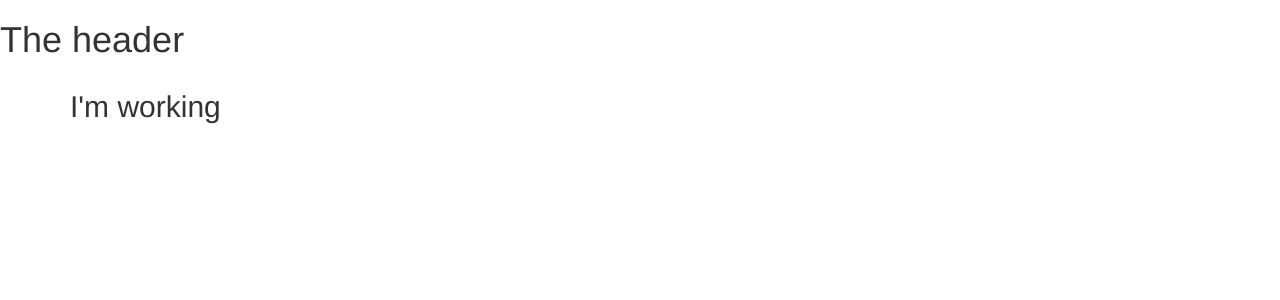
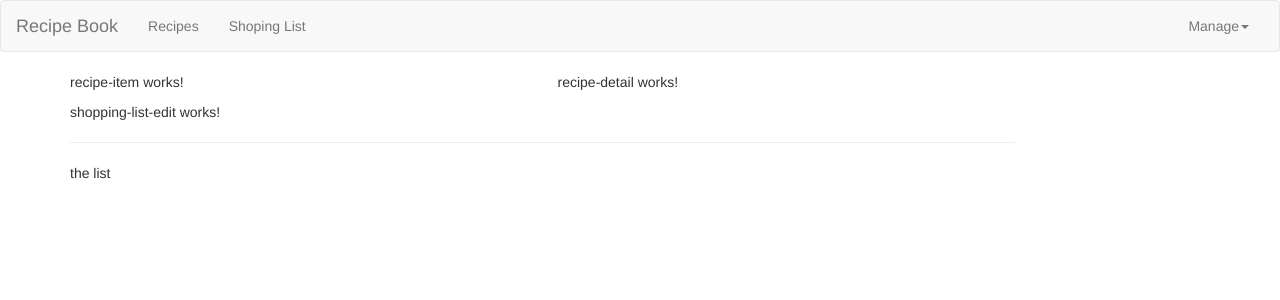
Before and after one commit to Fox200518/course-project, an Angular app: page / in a window 1280 px wide. Shown: the top 300 px of the page. Built offline with nearby package versions, Linux system fonts and the light colour scheme.

Commit message:
Setup Header

```diff
--- a/src/app/app.component.html
+++ b/src/app/app.component.html
@@ -2,7 +2,8 @@
 <div class="container">
   <div class="row">
     <div class="col-md-12">
-      <h2>I'm working</h2>
+      <app-recipes></app-recipes>
+      <app-shopping-list></app-shopping-list>
     </div>
   </div>
 </div>
--- a/src/app/header/header.component.html
+++ b/src/app/header/header.component.html
@@ -1 +1,25 @@
-<h1>The header</h1>
+<nav class="navbar navbar-default">
+  <div class="container-fluid">
+    <div class="navbar-header">
+      <button type="button" class="navbar-toggle" (click)="collapsed = !collapsed">
+    	<span class="icon-bar" *ngFor="let iconBar of [1, 2, 3]"></span>
+      </button>
+      <a routerLink="/" class="navbar-brand">Recipe Book</a>
+    </div>
+    <div class="navbar-collapse" [class.collapse]="collapsed" (window:resize)="collapsed = true">
+        <ul class="nav navbar-nav">
+          <li><a href="#">Recipes</a></li>
+          <li><a href="#">Shoping List</a></li>
+        </ul>
+        <ul class="nav navbar-nav navbar-right">
+          <li class="dropdown">
+            <a href="#" class="dropdown-toggle" role="button">Manage<span class="caret"></span></a>
+            <ul class="dropdown-menu">
+              <li><a href="#"> Save Data</a></li>
+              <li><a href="#"> Fetch Data</a></li>
+            </ul>
+          </li>
+        </ul>
+      </div>
+  </div>
+</nav>
--- a/src/app/header/header.component.ts
+++ b/src/app/header/header.component.ts
@@ -5,6 +5,9 @@
   templateUrl: './header.component.html',
 })
 export class HeaderComponent implements OnInit {
+
+  collapsed = true;
+
   constructor() {}
   ngOnInit() {}
 }
--- a/src/app/recipes/recipe-list/recipe-list.component.html
+++ b/src/app/recipes/recipe-list/recipe-list.component.html
@@ -1 +1 @@
-<p>recipe-list works!</p>
+<app-recipe-item></app-recipe-item>
--- a/src/app/recipes/recipes.component.html
+++ b/src/app/recipes/recipes.component.html
@@ -1 +1,8 @@
-<p>recipes works!</p>
+<div class="row">
+  <div class="col-md-5">
+      <app-recipe-list></app-recipe-list>
+  </div>
+  <div class="col-md-7">
+      <app-recipe-detail></app-recipe-detail>
+  </div>
+</div>
--- a/src/app/shopping-list/shopping-list.component.html
+++ b/src/app/shopping-list/shopping-list.component.html
@@ -1 +1,7 @@
-<p>shopping-list works!</p>
+<div class="row">
+  <div class="col-xs-10">
+    <app-shopping-list-edit></app-shopping-list-edit>
+    <hr>
+    <p>the list</p>
+  </div>
+</div>
```
